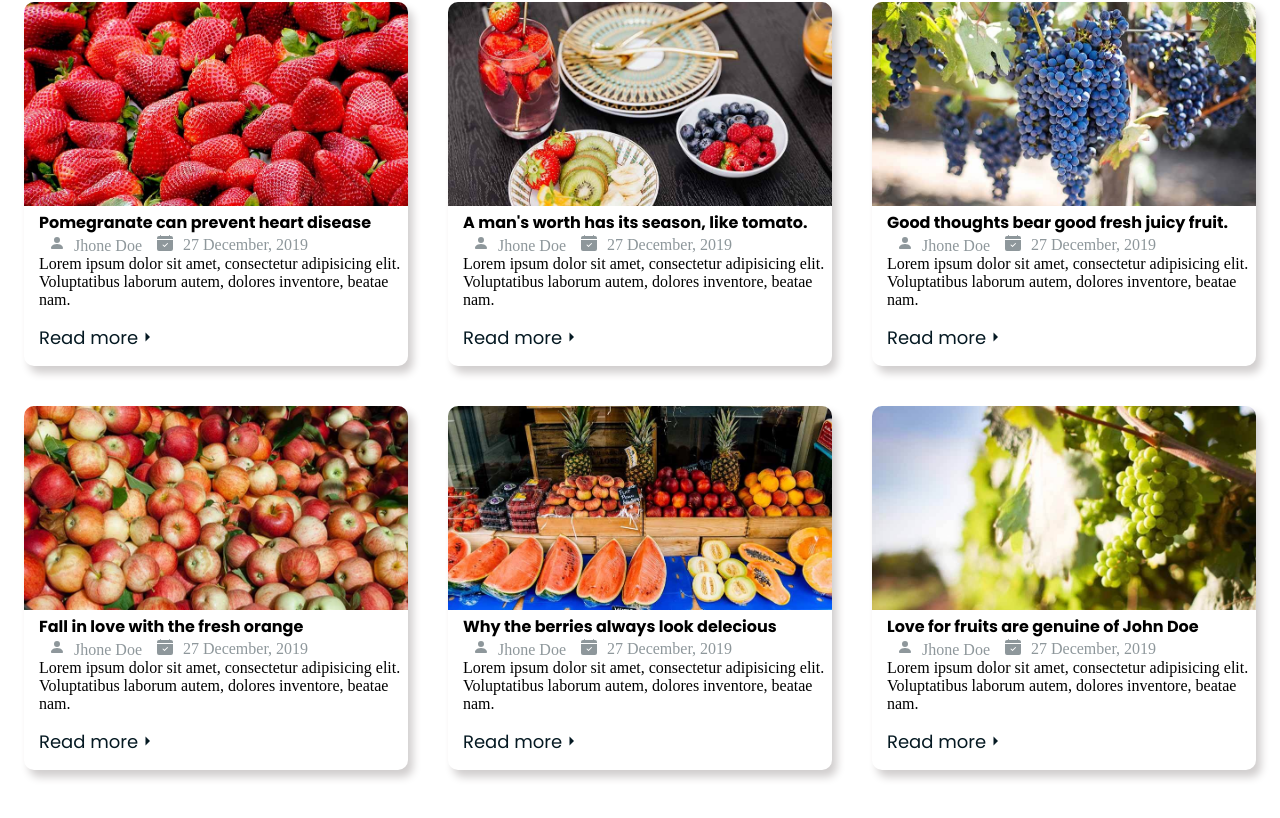
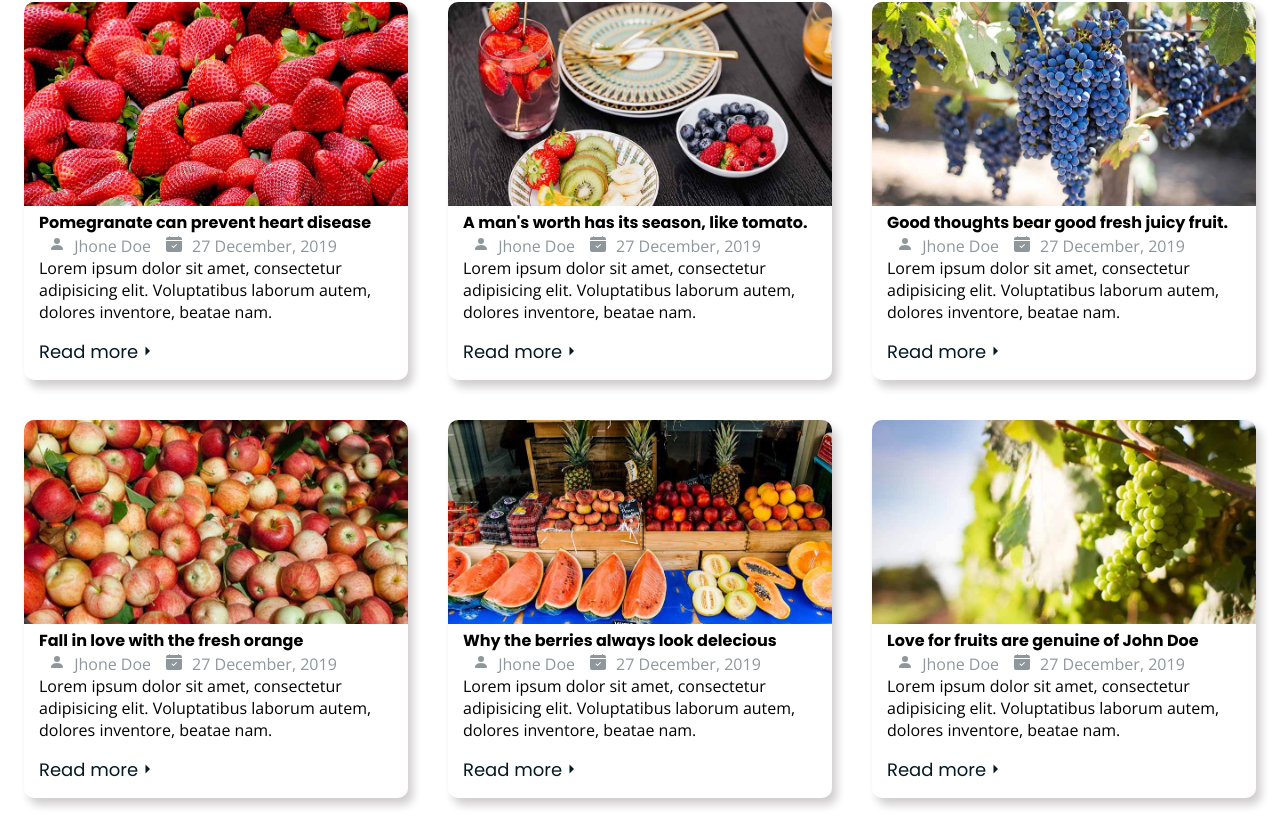
Before and after one commit to molaraiche/fruitkha, a React (Create React App) app: page /news in a window 1280 px wide. Shown: the part 818-1636 px from the top of the page. Before the commit the page ends 1608 px from the top, so only its background shows below. Built offline with nearby package versions, Linux system fonts and the light colour scheme.

Commit message:
update fonts

```diff
--- a/src/styles/article.css
+++ b/src/styles/article.css
@@ -48,6 +48,7 @@
 .content {
   padding: 5%;
   text-align: justify;
+  font-family: "Open Sans", sans-serif;
 }
 .backBtn {
   position: absolute;
--- a/src/styles/news.css
+++ b/src/styles/news.css
@@ -52,6 +52,9 @@
 .cardIcons span {
   margin: 0 5px;
 }
+.card p {
+  font-family: "Open Sans", sans-serif;
+}
 .card p,
 .card h4,
 .card a {
```
